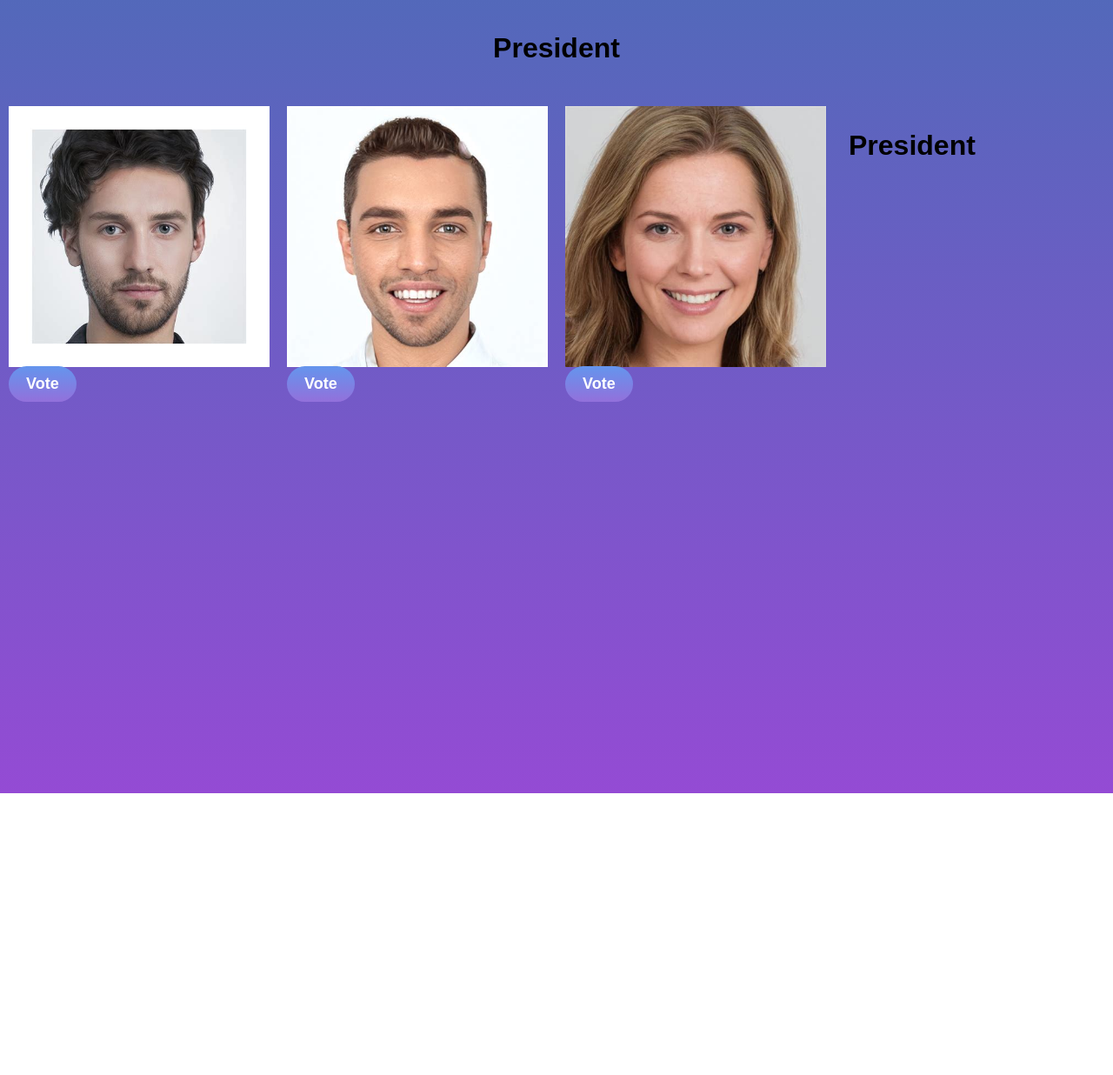
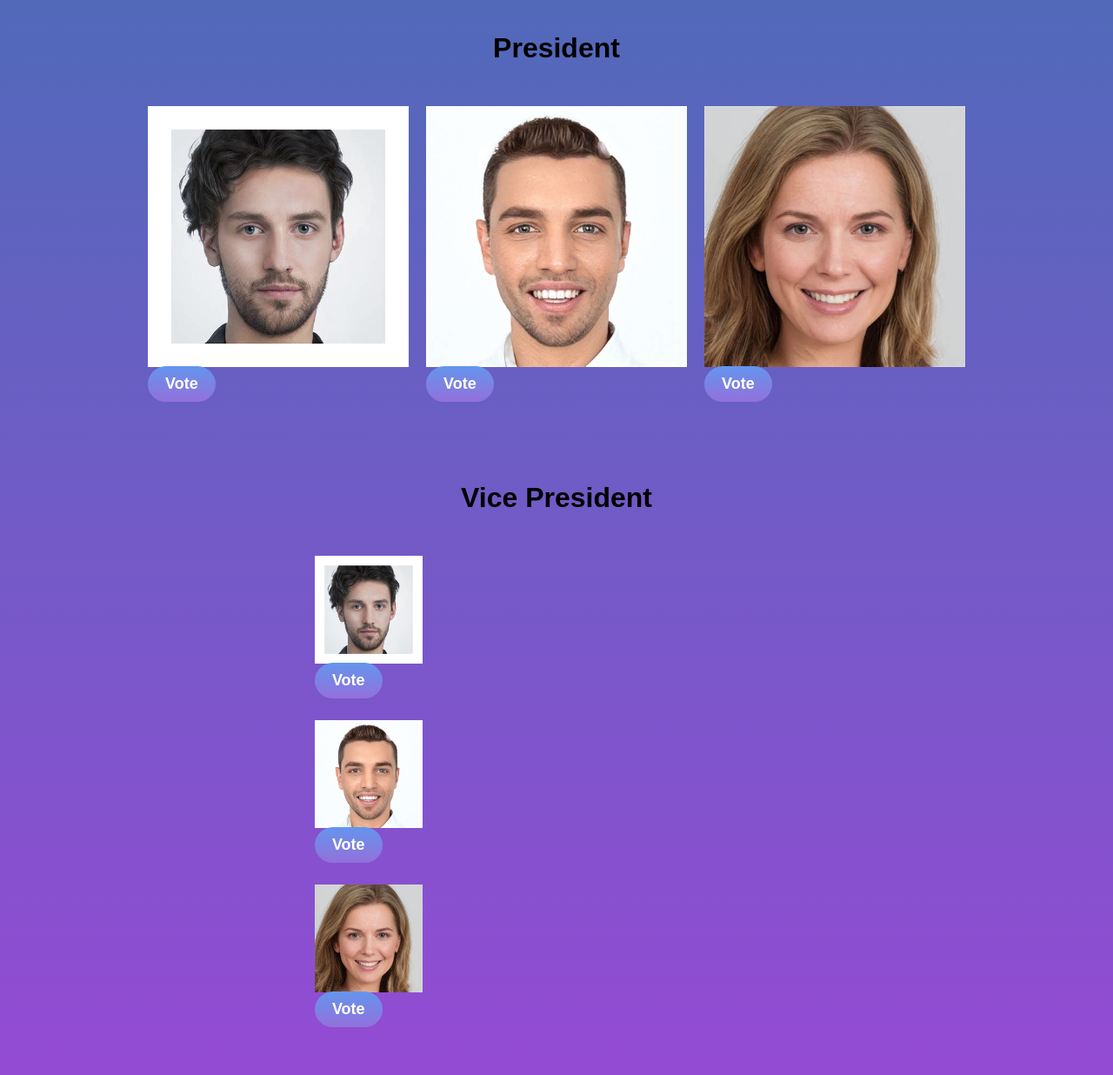
Before and after one commit to malimba/SecuredVotingSystem, a Django app: page /vote in a window 1280 px wide. Shown: the part 112-1348 px from the top of the page at 87% size. Before the commit the page ends 1024 px from the top, so only its background shows below. Run offline with Django 4.2, Linux system fonts and the light colour scheme.

```diff
--- a/SecuredVotingSystem/votingapp/static/css/vote.css
+++ b/SecuredVotingSystem/votingapp/static/css/vote.css
@@ -5,11 +5,21 @@ body {
       background: linear-gradient(to bottom, #4B6CB7, #944BD4);
 
     }
-.main-content{
-    display: flex;
-      flex-wrap: wrap;
-      height: 100vh;
+.main-content1, .main-content2 {
+  margin-bottom: 40px;
 }
+
+.main-content1{
+     display: flex;
+  flex-wrap: wrap;
+  justify-content: center;
+}
+.main-content2{
+     display: flex;
+  flex-wrap: wrap;
+  justify-content: center;
+}
+
 .voting-div {
       width: 25%; /* Adjust the width as per your requirement */
       padding: 10px;
--- a/SecuredVotingSystem/votingapp/templates/vote.html
+++ b/SecuredVotingSystem/votingapp/templates/vote.html
@@ -15,7 +15,7 @@
   <div class="pos-banner">
     <h1>President</h1>
 </div>
-<div class="main-content">
+<div class="main-content1">
 <div class="vote-option voting-div">
     <img class="voting-image" src="{% static 'images/image1.jpg' %}" alt="Image 1">
     <button   class="voting-button">Vote</button>
@@ -30,10 +30,31 @@
     <img class="voting-image" src="{% static 'images/image3.jpg' %}" alt="Image 3">
     <button  class="voting-button">Vote</button>
   </div>
-        <div class="pos-banner">
-    <h1>President</h1>
+
 </div>
+    <div class="main-content2">
+         <div>
+  <div class="pos-banner">
+    <h1>Vice President</h1>
 </div>
+  <div class="vote-option voting-div">
+    <img class="voting-image" src="{% static 'images/image1.jpg' %}" alt="Image 1">
+    <button   class="voting-button">Vote</button>
+  </div>
+
+  <div class="vote-option voting-div">
+    <img class="voting-image" src="{% static 'images/image2.jpg' %}" alt="Image 2">
+    <button  class="voting-button">Vote</button>
+  </div>
+
+  <div class="vote-option voting-div">
+    <img class="voting-image" src="{% static 'images/image3.jpg' %}" alt="Image 3">
+    <button  class="voting-button">Vote</button>
+  </div>
+
+    </div>
+</div>
+
 
 
 </div>
```
